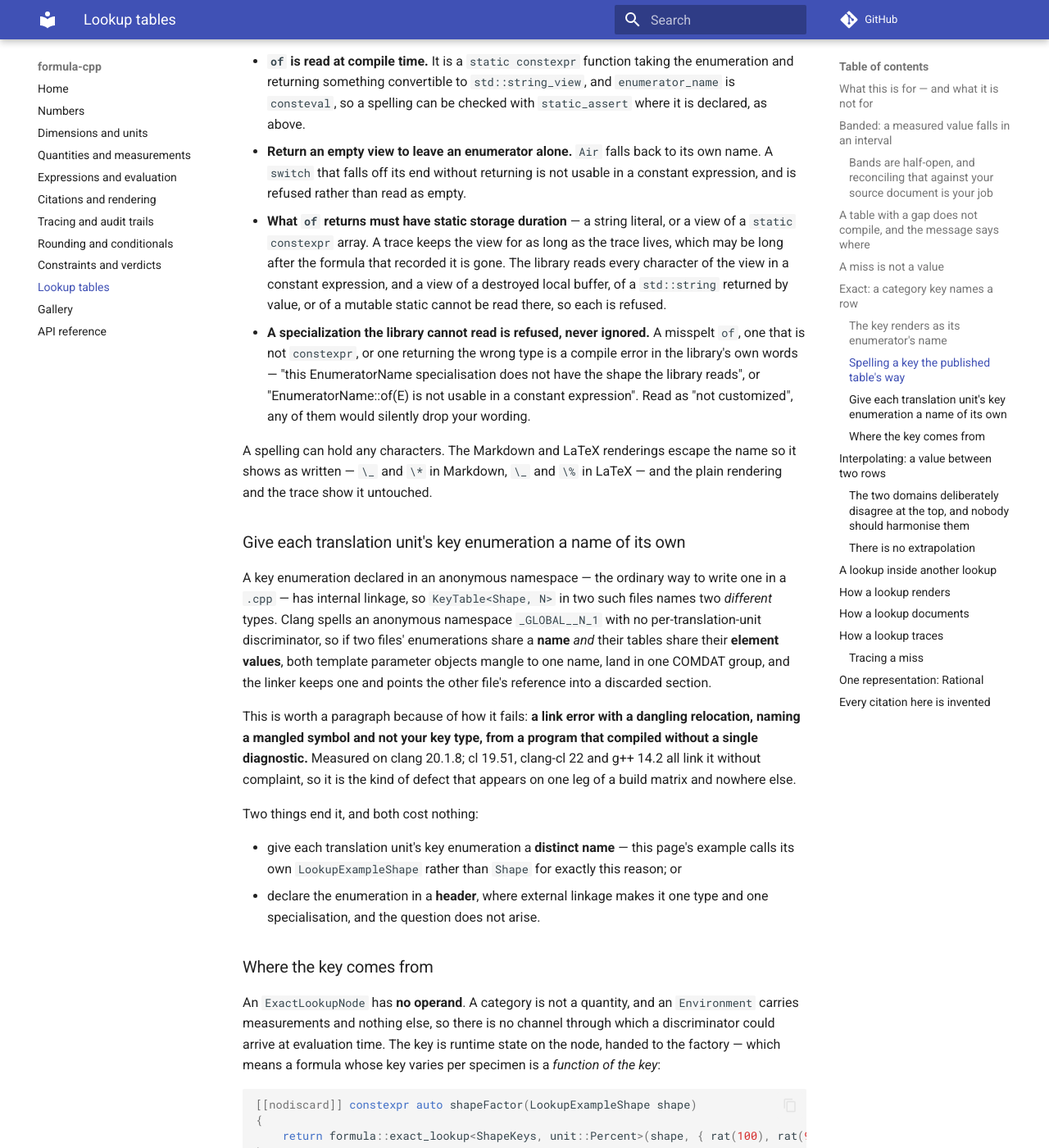
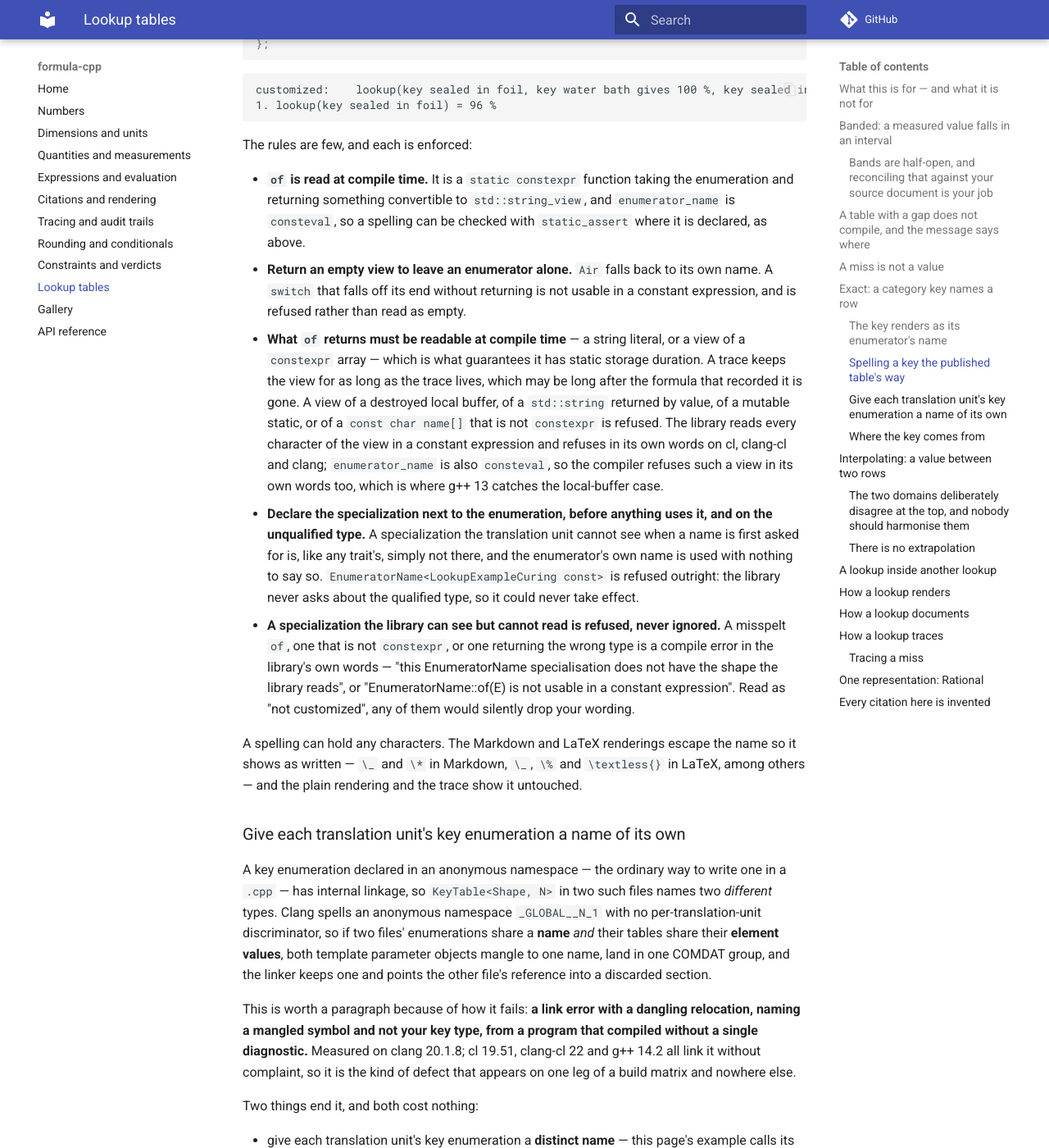
Before and after one commit to LASTRADA-Software/formula-cpp, an MkDocs documentation site: the page built from docs/lookup-tables.md, in a window 1280 px wide and 1400 px high, scrolled down 7936 px. Shown: the whole window at 82% size. Built offline with MkDocs 1.6.1 and Material for MkDocs 9.7.7, drawn with Linux system fonts in a browser that asks for light colours; comment, search, counter and statistics services are not loaded; some of the changed text lies outside the part shown.

Commit message:
docs(lookup-tables): narrow the fallback and storage claims, add the trait's visibility rule
Signed-off-by: Christian Parpart <c.parpart@lastrada.net>

```diff
--- a/docs/lookup-tables.md
+++ b/docs/lookup-tables.md
@@ -329,14 +329,22 @@ it, and a key is named only among the keys its own table declares. What is
 shown instead is its underlying *value*, not an index: an author who numbers
 theirs `{ Cube = 3, Cylinder = 7, Prism = 11, DrilledCore = 13 }` — as the
 example above does, for exactly this reason — sees 13, a number that appears in
-their own source and nowhere in a row count. A name is an identifier and cannot
-begin with a digit, so the two spellings cannot be confused.
+their own source and nowhere in a row count. A reflected name is an identifier
+and cannot begin with a digit, so the two spellings cannot be confused — unless
+you customize a name into a number yourself (a row spelled `"150"`, below, reads
+exactly like a value).
+
+A table may also declare a row under a value that names no enumerator —
+`static_cast<LookupExampleShape>(9)` is a legal key — and that row, and a hit
+on it, show the value too, because there is no name to show.
 
 Two things follow from the name being the *compiler's* view of the enumerator:
 two enumerators declared with the same value are one value, and both are shown
 under the name of the first one declared; and the extraction has been measured
-on cl 19.51, clang-cl 22, clang 20 and g++ 13. A compiler whose signature format
-it does not recognise gets the value fallback rather than a guess.
+on cl 19.51, clang-cl 22, clang 20 and g++ 13. A compiler whose signature does
+not end the way the extraction expects gets the value fallback rather than a
+guess; that is the only format change it detects, and the test suite is what
+would notice any other.
 
 ### Spelling a key the published table's way
 
@@ -396,22 +404,33 @@ The rules are few, and each is enforced:
 - **Return an empty view to leave an enumerator alone.** `Air` falls back to its
   own name. A `switch` that falls off its end without returning is not usable
   in a constant expression, and is refused rather than read as empty.
-- **What `of` returns must have static storage duration** — a string literal,
-  or a view of a `static constexpr` array. A trace keeps the view for as long as
-  the trace lives, which may be long after the formula that recorded it is gone.
-  The library reads every character of the view in a constant expression, and
-  a view of a destroyed local buffer, of a `std::string` returned by value, or
-  of a mutable static cannot be read there, so each is refused.
-- **A specialization the library cannot read is refused, never ignored.** A
-  misspelt `of`, one that is not `constexpr`, or one returning the wrong type is
-  a compile error in the library's own words — "this EnumeratorName
+- **What `of` returns must be readable at compile time** — a string literal,
+  or a view of a `constexpr` array — which is what guarantees it has static
+  storage duration. A trace keeps the view for as long as the trace lives,
+  which may be long after the formula that recorded it is gone. A view of a
+  destroyed local buffer, of a `std::string` returned by value, of a mutable
+  static, or of a `const char name[]` that is not `constexpr` is refused. The
+  library reads every character of the view in a constant expression and
+  refuses in its own words on cl, clang-cl and clang; `enumerator_name` is also
+  `consteval`, so the compiler refuses such a view in its own words too, which
+  is where g++ 13 catches the local-buffer case.
+- **Declare the specialization next to the enumeration, before anything uses
+  it, and on the unqualified type.** A specialization the translation unit
+  cannot see when a name is first asked for is, like any trait's, simply not
+  there, and the enumerator's own name is used with nothing to say so.
+  `EnumeratorName<LookupExampleCuring const>` is refused outright: the library
+  never asks about the qualified type, so it could never take effect.
+- **A specialization the library can see but cannot read is refused, never
+  ignored.** A misspelt `of`, one that is not `constexpr`, or one returning the
+  wrong type is a compile error in the library's own words — "this EnumeratorName
   specialisation does not have the shape the library reads", or
   "EnumeratorName<Enum>::of(E) is not usable in a constant expression". Read as
   "not customized", any of them would silently drop your wording.
 
 A spelling can hold any characters. The Markdown and LaTeX renderings escape
-the name so it shows as written — `\_` and `\*` in Markdown, `\_` and `\%` in
-LaTeX — and the plain rendering and the trace show it untouched.
+the name so it shows as written — `\_` and `\*` in Markdown, `\_`, `\%` and
+`\textless{}` in LaTeX, among others — and the plain rendering and the trace
+show it untouched.
 
 ### Give each translation unit's key enumeration a name of its own
 
```
